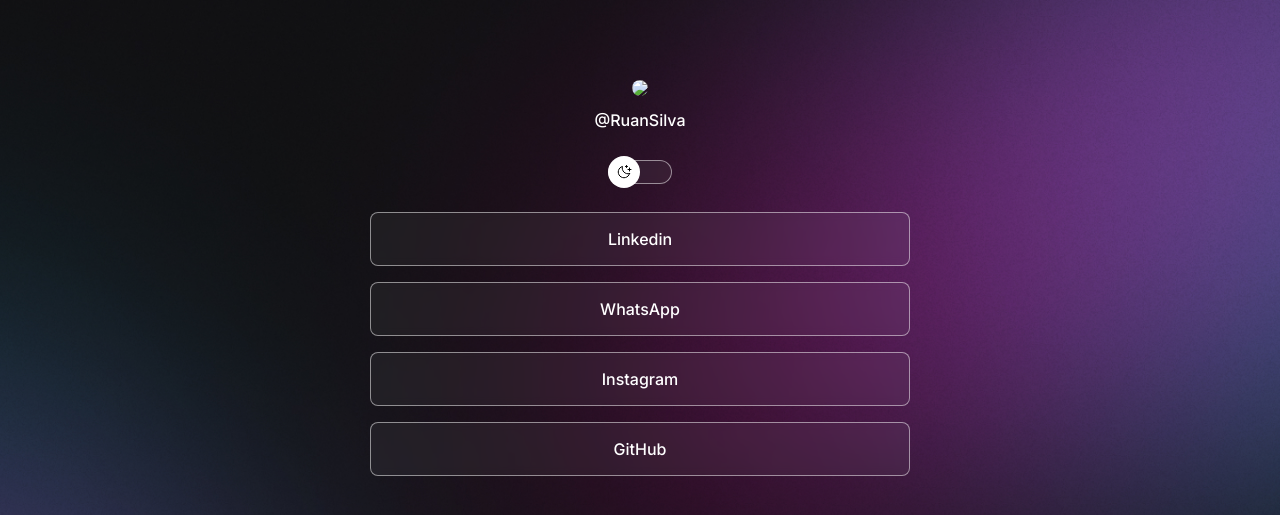
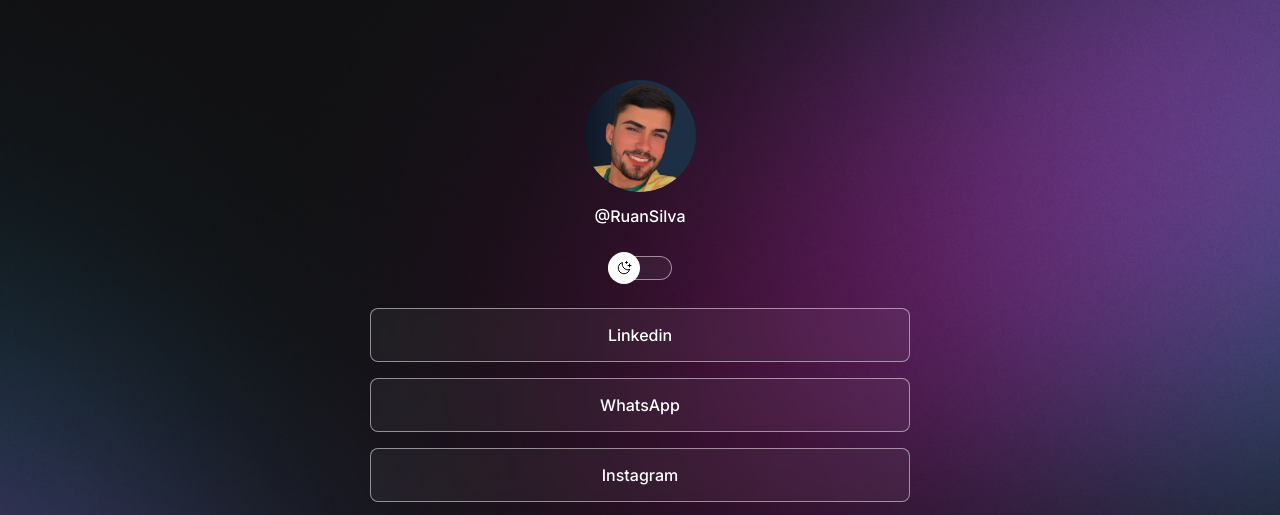
Before and after one commit to barrosruan/Agregador-links, a plain HTML site: page index.html in a window 1280 px wide. Shown: the top 515 px of the page. Drawn offline with nearby package versions, Linux system fonts and the light colour scheme.

Commit message:
feat: adc image

```diff
--- a/index.html
+++ b/index.html
@@ -18,7 +18,7 @@
     <div id="container">
       <div id="profile">
         <img
-          src="./__MACOSX/assets/avatar.png"
+          src="./assets/ruan.jpg"
 
         />
         <p>@RuanSilva</p>
```
Also changed, not shown: assets/ruan.jpg (added).
